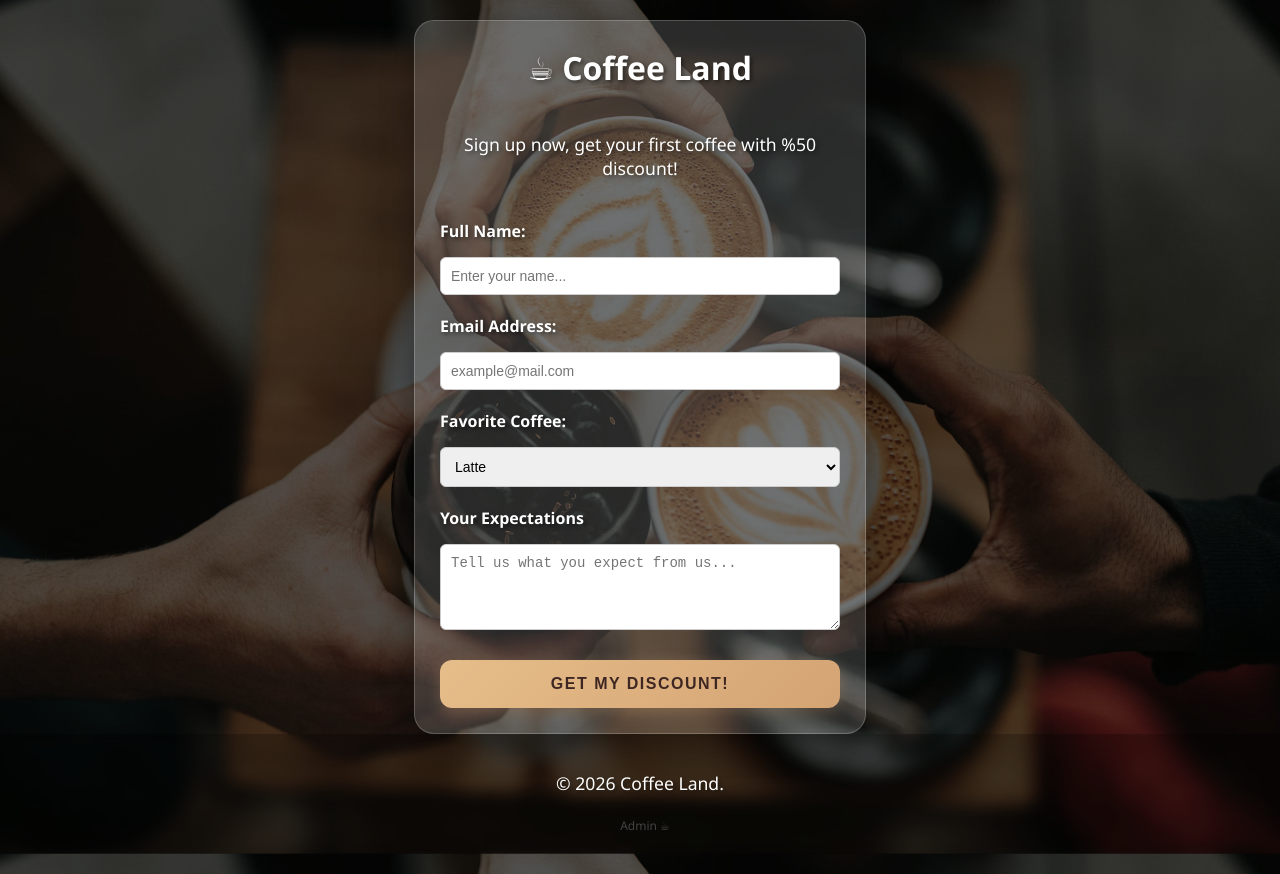
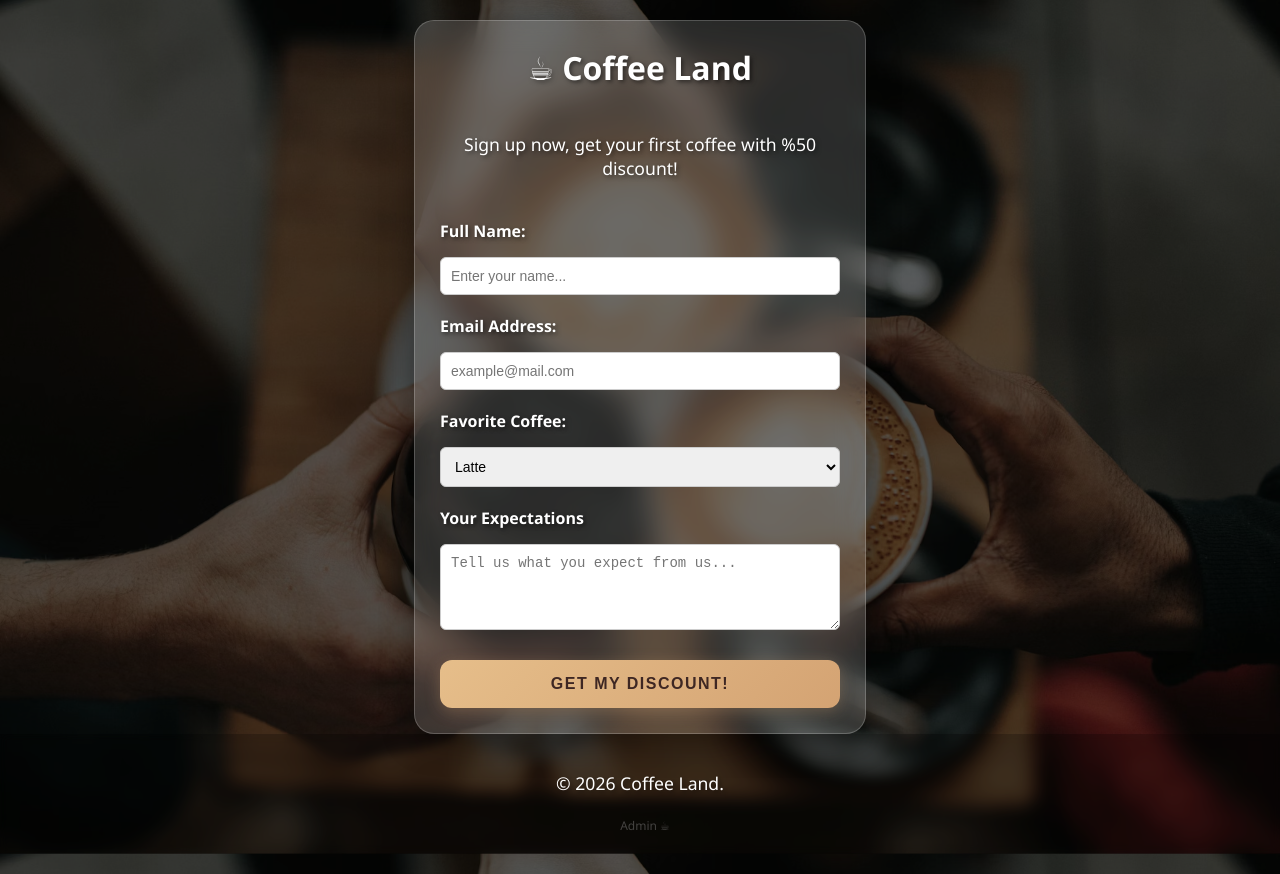
Before and after one commit to JosephFlies/CoffeeShopWebApp, a website: page index.html in a window 1280 px wide. Drawn offline with Linux system fonts and the light colour scheme; files that its build step writes are made by us from their sources; files whose address does not match are found by name.

Commit message:
fixed file paths and organized files

```diff
--- a/css/style.css
+++ b/css/style.css
@@ -15,8 +15,8 @@ body {
 
 form {
     background-color: rgba(255, 255, 255, 0.15); /* 0.15 gibi düşük değerdeki alpha değeri arkaplana cam efekti katar. */
-    /* -webkit-backdrop-filter: blur(15px);
-    backdrop-filter: blur(15px); */
+    -webkit-backdrop-filter: blur(15px);
+    backdrop-filter: blur(15px);
     border: 1px solid rgba(255, 255, 255, 0.2);
     padding: 25px;
     border-radius: 20px;
--- a/index.html
+++ b/index.html
@@ -4,7 +4,7 @@
     <meta charset="UTF-8" />
     <meta name="viewport" content="width=device-width, initial-scale=1.0" />
     <title>Coffee Land</title>
-    <link rel="stylesheet" href="style.css" />
+    <link rel="stylesheet" href="css/style.css" />
     <link rel="icon" href="data:," /> <!-- Burda sitenin ikonunu şimdilik boş yaptık -->
   </head>
   <body>
```
